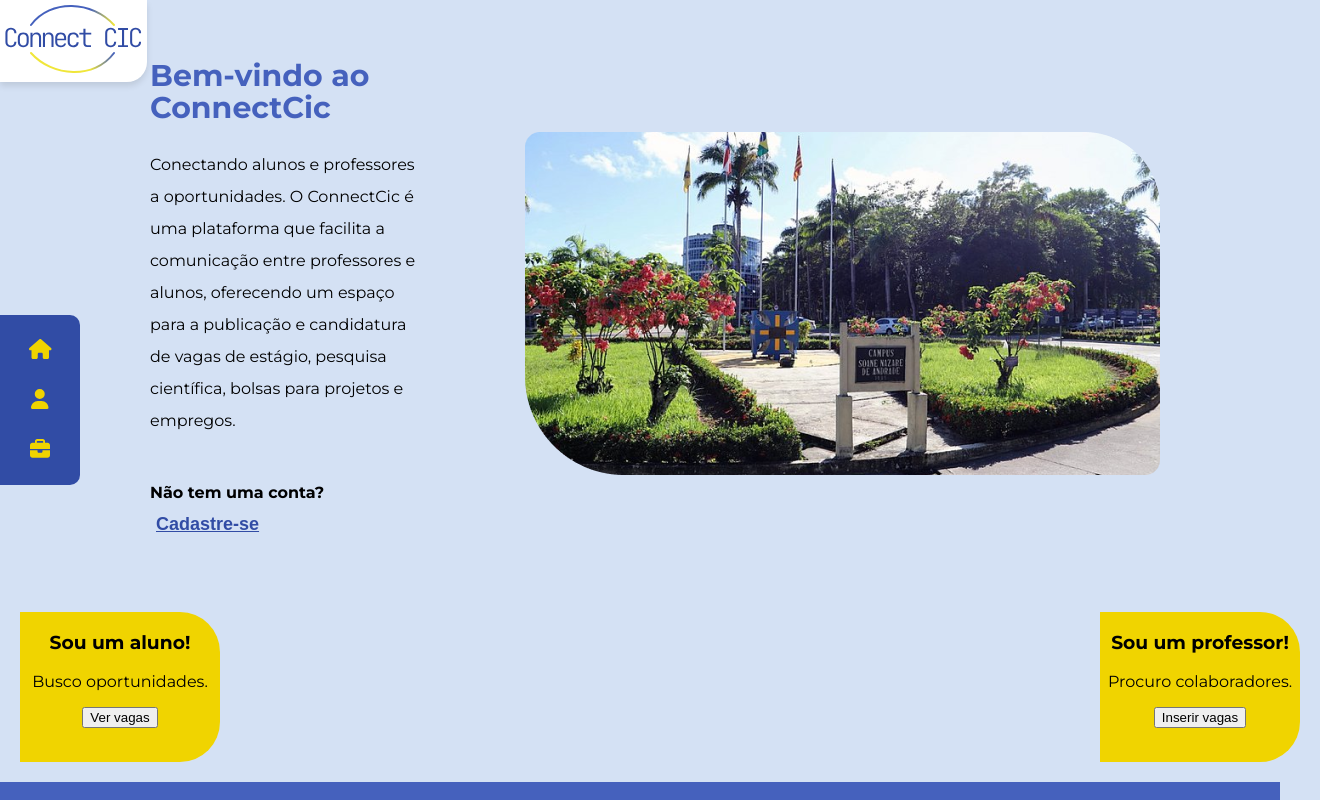
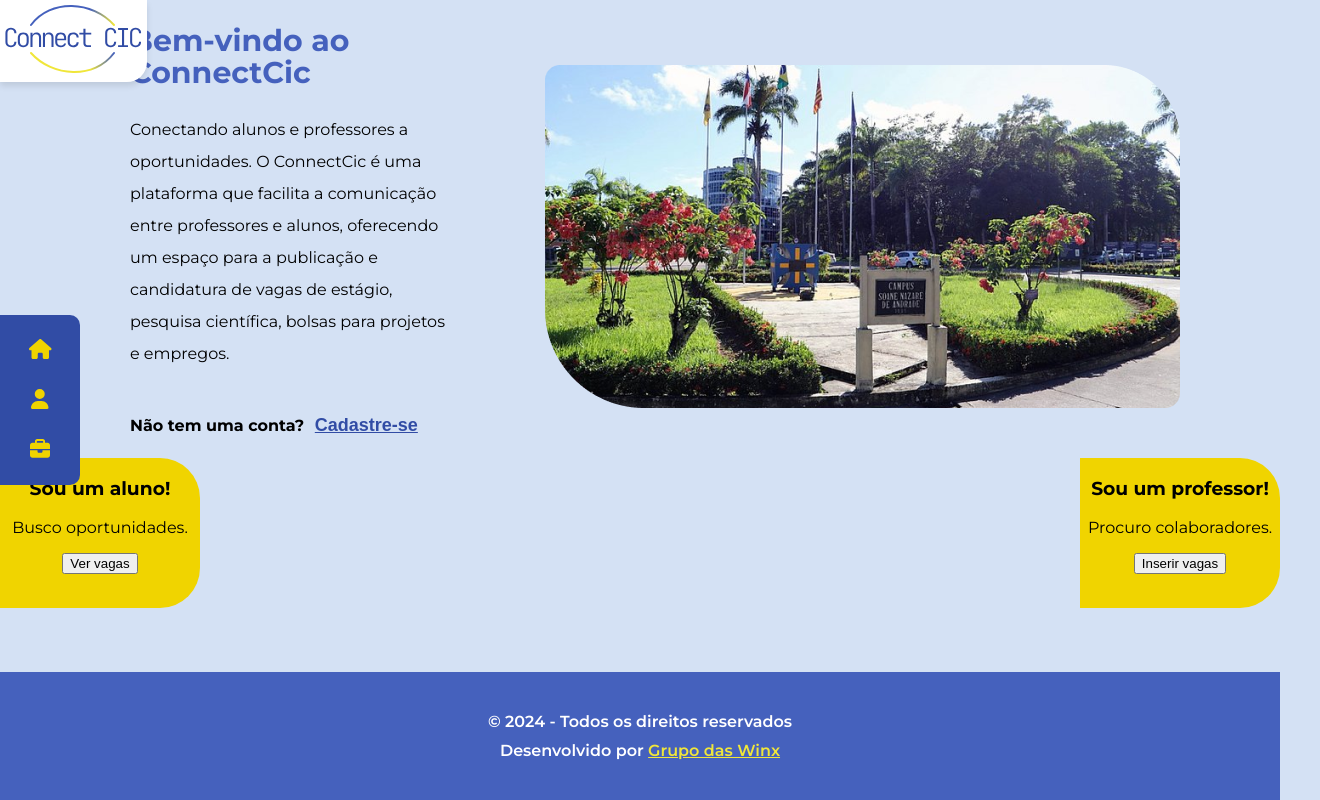
Before and after one commit to colcic-uesc/front-end-project-winx, a Vue app: page /inicio in a window 1280 px wide. Shown: the top 800 px of the page, 1320 px wide, since content can reach past the window. Built offline with nearby package versions, Linux system fonts and the light colour scheme.

Commit message:
HomeView

```diff
--- a/src/views/HomeView.vue
+++ b/src/views/HomeView.vue
@@ -39,8 +39,8 @@
   <style scoped>
   .welcome, .roles {
     align-self: center;
-    margin-top: 15px;
-    padding: 20px;
+
+
     align-items: center;
     text-align: center;
   }
```
